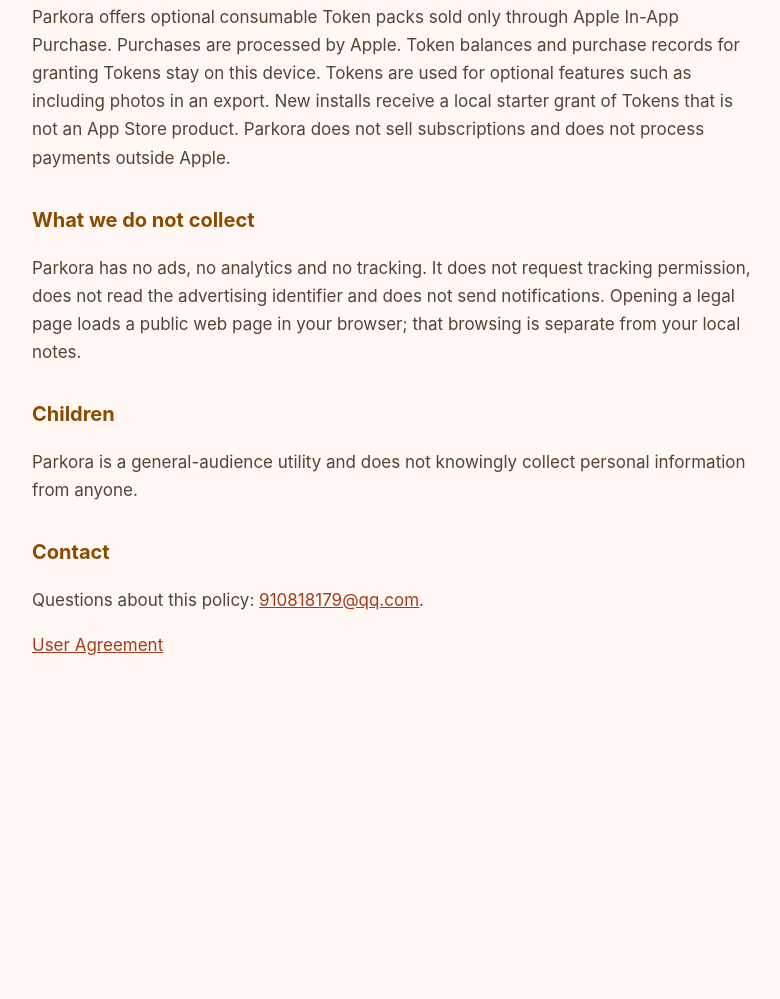
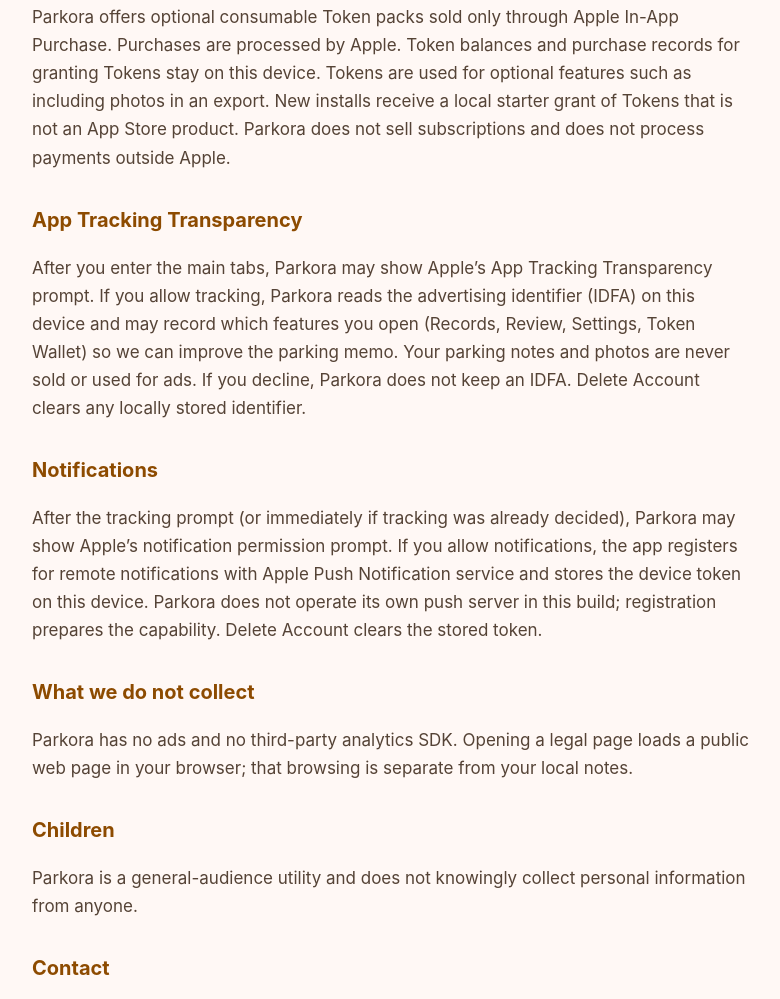
Before and after one commit to parkora-app/parkora-legal, a plain HTML site: page privacy-policy.html in a window 1280 px wide. Shown: the part 1687-2686 px from the top of the page, without its empty margins (248-1028 px from the left). Before the commit the page ends 2427 px from the top, so only its background shows below. Drawn offline with Linux system fonts and the light colour scheme.

Commit message:
Document ATT and Push system prompts

```diff
--- a/privacy-policy.html
+++ b/privacy-policy.html
@@ -34,8 +34,14 @@
     <h2>Tokens and Apple In-App Purchase</h2>
     <p>Parkora offers optional consumable Token packs sold only through Apple In-App Purchase. Purchases are processed by Apple. Token balances and purchase records for granting Tokens stay on this device. Tokens are used for optional features such as including photos in an export. New installs receive a local starter grant of Tokens that is not an App Store product. Parkora does not sell subscriptions and does not process payments outside Apple.</p>
 
+    <h2>App Tracking Transparency</h2>
+    <p>After you enter the main tabs, Parkora may show Apple’s App Tracking Transparency prompt. If you allow tracking, Parkora reads the advertising identifier (IDFA) on this device and may record which features you open (Records, Review, Settings, Token Wallet) so we can improve the parking memo. Your parking notes and photos are never sold or used for ads. If you decline, Parkora does not keep an IDFA. Delete Account clears any locally stored identifier.</p>
+
+    <h2>Notifications</h2>
+    <p>After the tracking prompt (or immediately if tracking was already decided), Parkora may show Apple’s notification permission prompt. If you allow notifications, the app registers for remote notifications with Apple Push Notification service and stores the device token on this device. Parkora does not operate its own push server in this build; registration prepares the capability. Delete Account clears the stored token.</p>
+
     <h2>What we do not collect</h2>
-    <p>Parkora has no ads, no analytics and no tracking. It does not request tracking permission, does not read the advertising identifier and does not send notifications. Opening a legal page loads a public web page in your browser; that browsing is separate from your local notes.</p>
+    <p>Parkora has no ads and no third-party analytics SDK. Opening a legal page loads a public web page in your browser; that browsing is separate from your local notes.</p>
 
     <h2>Children</h2>
     <p>Parkora is a general-audience utility and does not knowingly collect personal information from anyone.</p>
```
